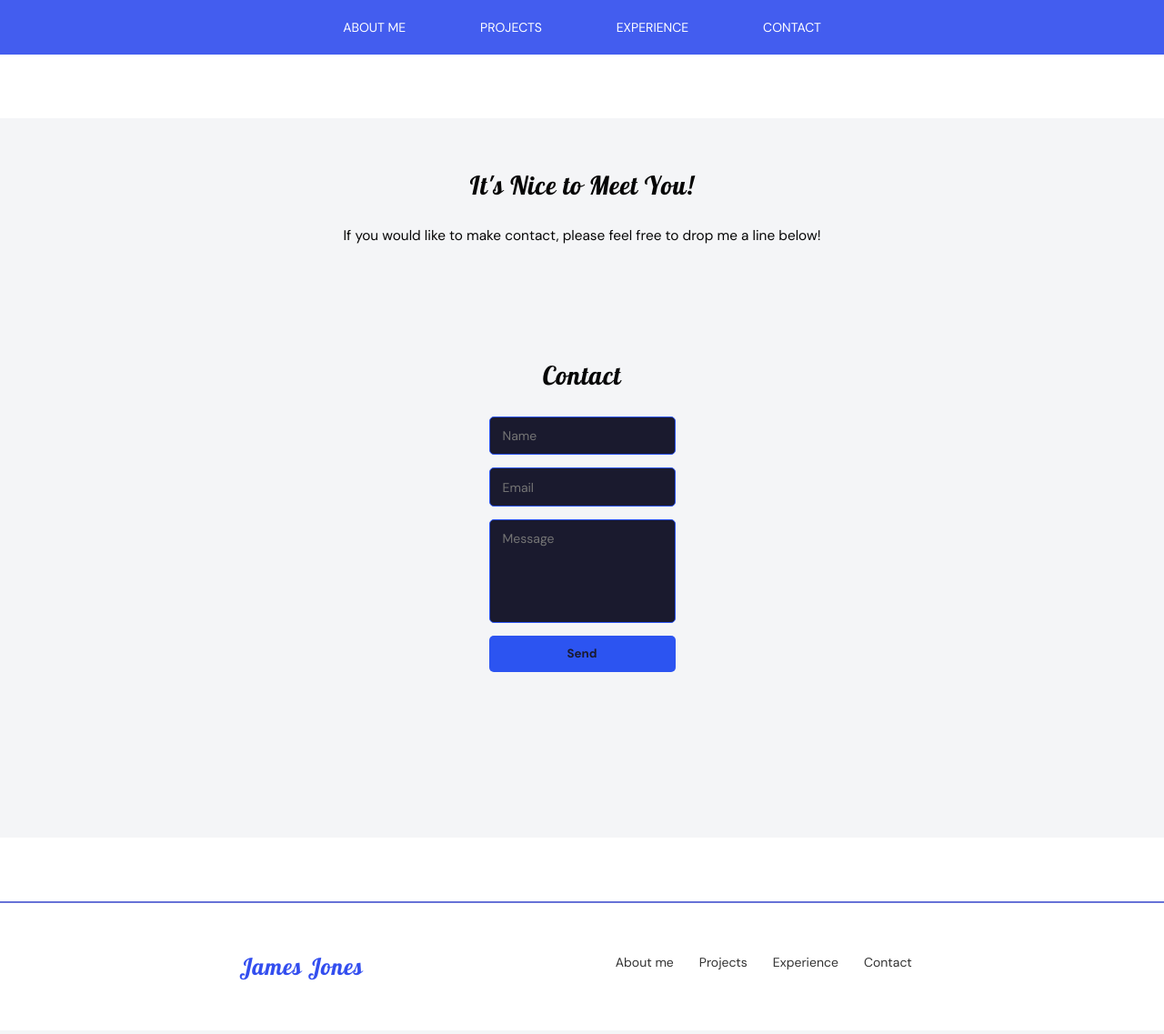
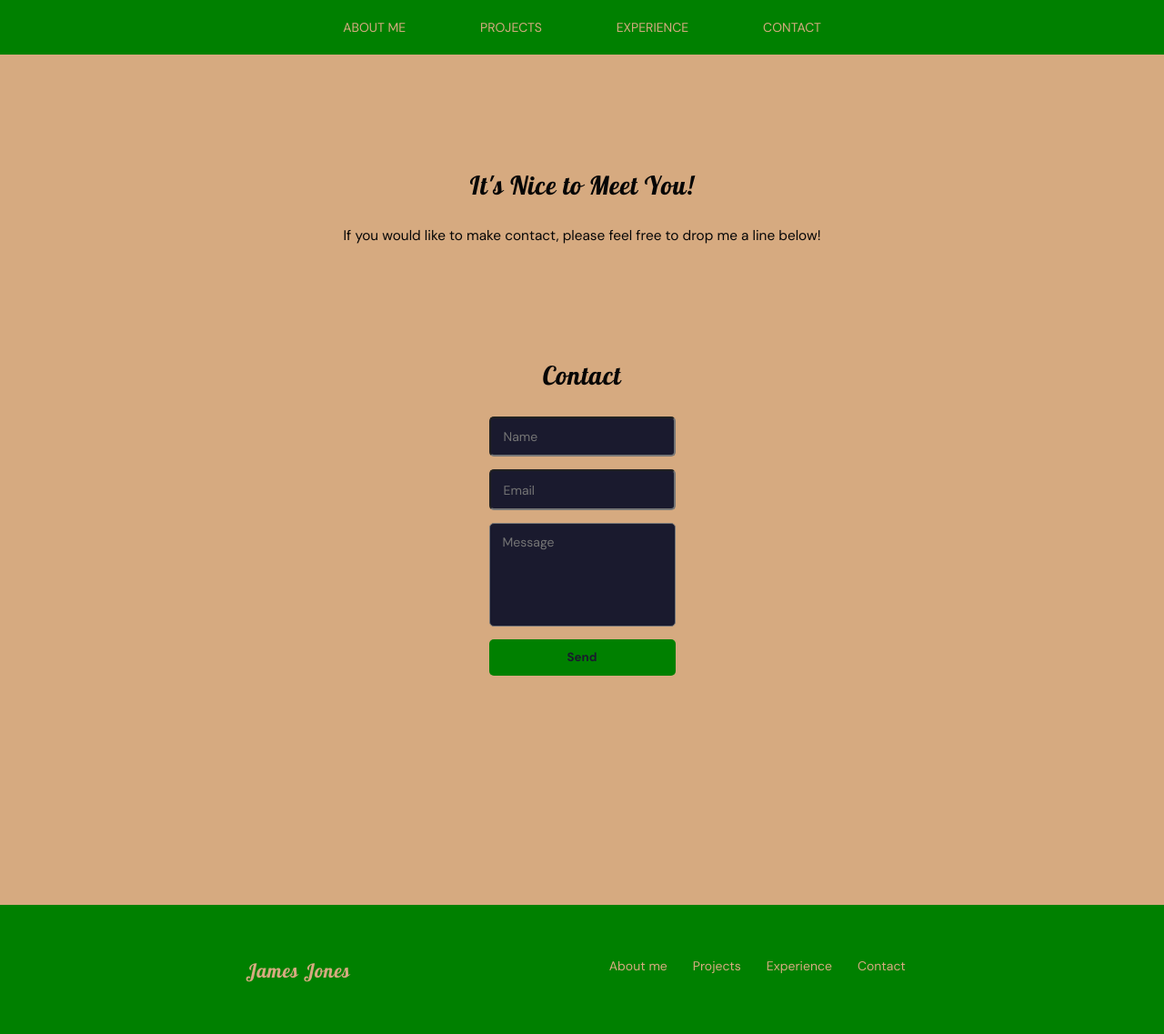
Before and after one commit to jammy-sdgku/portfolioch59, a Django app: page /contact/ in a window 1280 px wide. Shown: the whole page at 91% size. Before the commit the page ends 1078 px from the top, so only its background shows below. Run offline with Django 5.2, Linux system fonts and the light colour scheme.

Commit message:
117 Assignment 1

```diff
--- a/projects/models.py
+++ b/projects/models.py
@@ -17,4 +17,4 @@ class Project(models.Model):
     skills = models.ManyToManyField(Skill, related_name='projects')
 
     def __str__(self):
-        return f'{self.name} --({self.year})'
+        return self.name
--- a/static/css/base.css
+++ b/static/css/base.css
@@ -1,15 +1,14 @@
 /*Variables*/
 :root {
-    --primary-color: #334EEF;
+    --primary-color: #008000;
 
-    --secondary-color: #6772D7;
+    --secondary-color: #008000;
 
     --neutral-color: #333333;
 
-    --background-color: #tan #F5F5F5;
-    --background-image: url("{% static 'img/background.jpg' %}");
+    --background-color: #D6AA80;
 
-    --surface-color: #435DEF;
+    --surface-color: #008000;
 
     --lobster-font: 'Lobster', sans-serif;
     --sans-font: 'DM Sans', sans-serif;
--- a/static/css/footer.css
+++ b/static/css/footer.css
@@ -5,6 +5,12 @@ footer {
     align-items: center;
     justify-content: space-evenly;
     border-top: solid 2px var(--secondary-color);
+    background-color: #008000;
+}
+
+footer h2 {
+    color: #d6AA80;
+    font-size: 1.5rem;
 }
 
 footer nav {
@@ -12,7 +18,7 @@ footer nav {
 }
 
 footer nav a {
-    color: var(--neutral-color);
+    color: var(--background-color);
     margin: 0px 1rem;
     height: 2rem;
 }
--- a/static/css/header.css
+++ b/static/css/header.css
@@ -1,7 +1,7 @@
 header {
     background-color: var(--surface-color);
     height: 60px;
-    position:sticky;
+    position: sticky;
     top: 0px;
 }
 
@@ -17,7 +17,7 @@ nav {
 }
 
 .nav-link a {
-    color:white;
+    color: var(--background-color);
     font-size: 1rem;
     text-transform: uppercase;
     margin: 2%;
@@ -37,6 +37,7 @@ nav {
     margin: 6px auto;
 }
 
-#nav-check, .nav-btn {
+#nav-check,
+.nav-btn {
     display: none;
 }
--- a/static/css/section.css
+++ b/static/css/section.css
@@ -147,7 +147,7 @@ a p:nth-child(4),
 /* Contact Section */
 .contact-section {
     padding: 4rem 1rem;
-    background-color: #f4f5f7;
+    background-color: #D6AA80;
     color: #ffffff;
     text-align: center;
     flex-direction: column;
@@ -175,7 +175,7 @@ a p:nth-child(4),
 .contact-form input,
 .contact-form textarea {
     background-color: #1a1a2e;
-    border: 1px solid rgb(44, 84, 241);
+    border: 1px solid #008000);
     border-radius: 5px;
     padding: 0.8rem 1rem;
     color: #ffffff;
@@ -187,12 +187,12 @@ a p:nth-child(4),
 .contact-form input:focus,
 .contact-form textarea:focus {
     outline: none;
-    border-color: rgb(44, 84, 241);
-    box-shadow: 0 0 10px rgb(44, 84, 241);
+    border-color: #008000);
+    box-shadow: 0 0 10px #008000;
 }
 
 .contact-form button {
-    background-color: rgb(44, 84, 241);
+    background-color: #008000;
     color: #1a1a2e;
     font-weight: bold;
     padding: 0.8rem;
```
Also changed, not shown: 2 other files.
